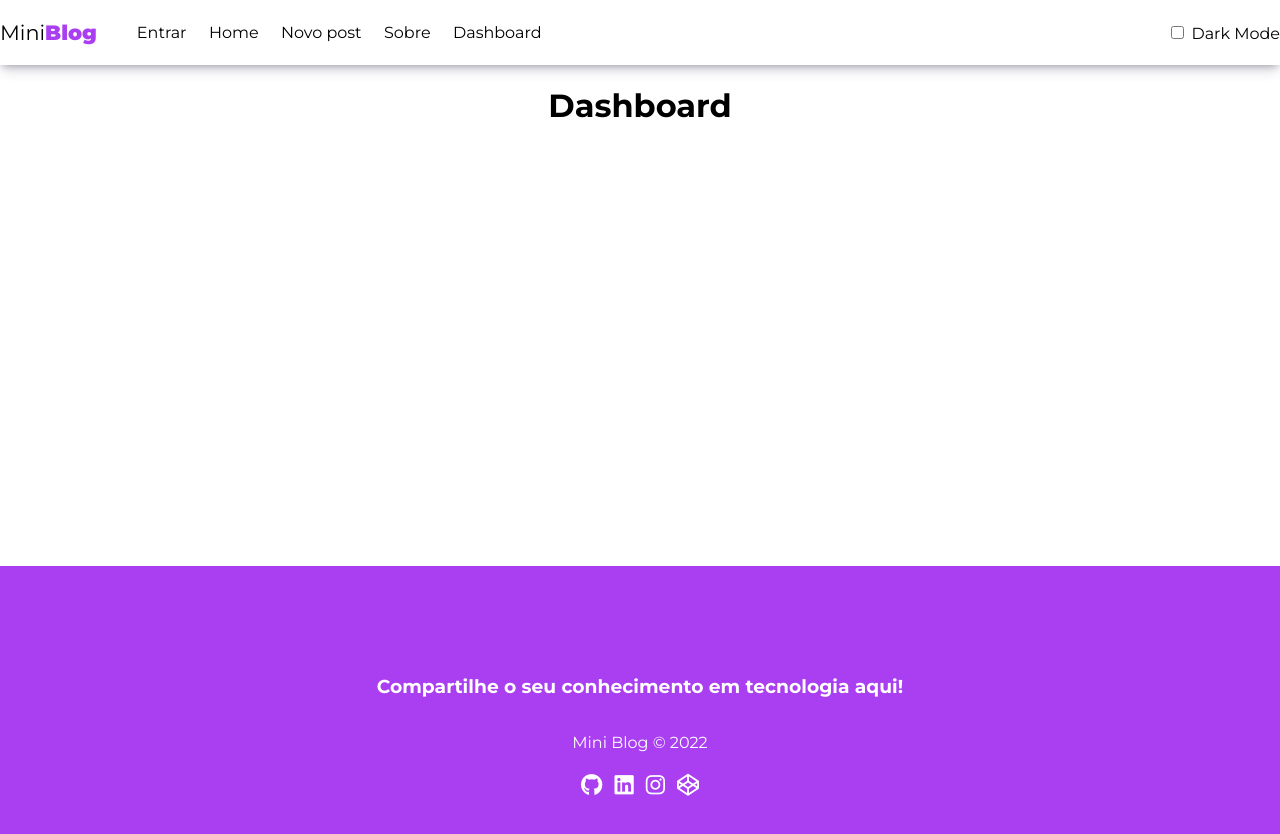
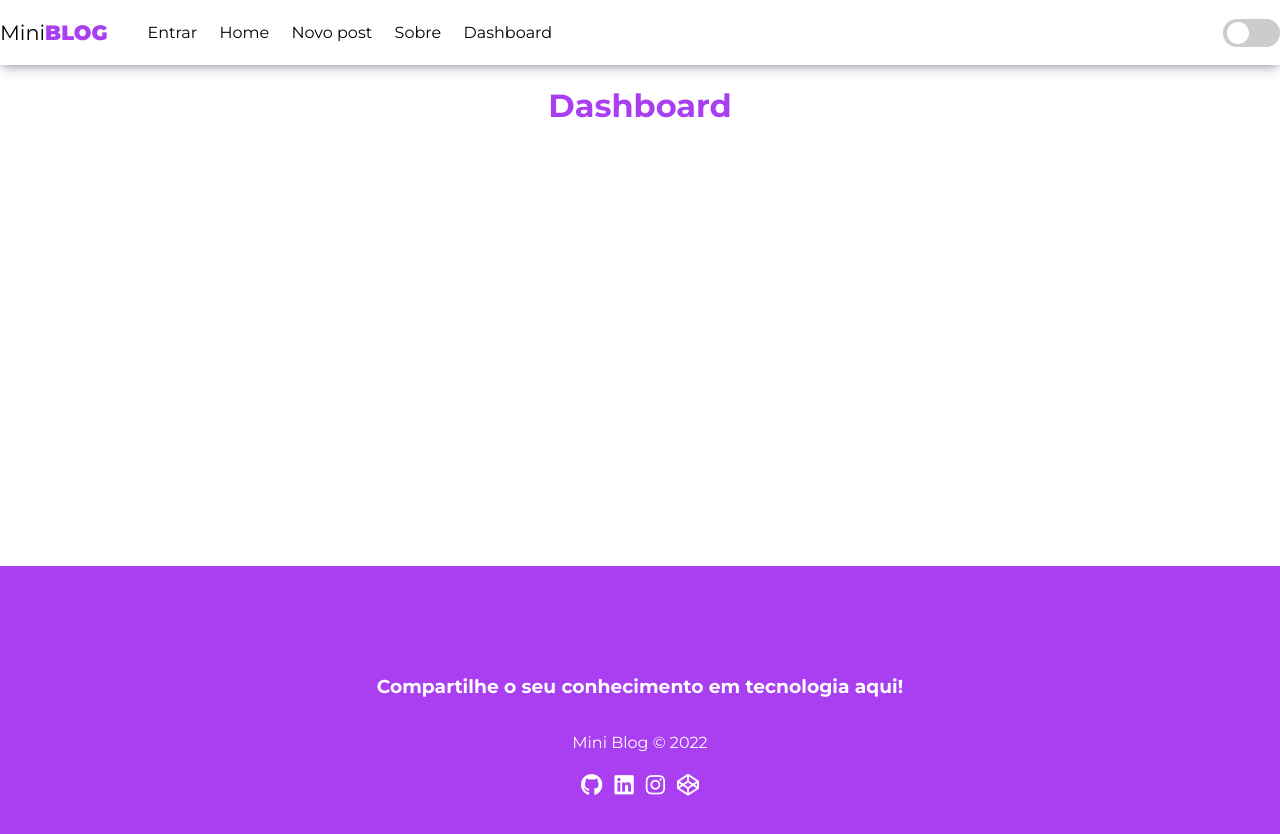
Before and after one commit to fabio2g/miniblog, a React (Create React App) app: page /dashboard in a window 1280 px wide. Shown: the top 834 px of the page. Built offline with nearby package versions, Linux system fonts and the light colour scheme.

Commit message:
removendo erros

```diff
--- a/src/components/Footer/Footer.js
+++ b/src/components/Footer/Footer.js
@@ -2,23 +2,22 @@ import { Link } from "react-router-dom";
 import styles from "./Footer.module.css";
 
 const Footer = ({ theme }) => {
-    console.log("footer:", theme);
     return (
         <footer className={theme ? styles.footer : styles.footer_dark}>
             <h3>Compartilhe o seu conhecimento em tecnologia aqui!</h3>
             <p>Mini Blog &copy; 2022</p>
             <div className={styles.social_media}>
                 <Link>
-                    <i class="fa-brands fa-github"></i>
+                    <i className="fa-brands fa-github"></i>
                 </Link>
                 <Link>
-                    <i class="fa-brands fa-linkedin"></i>
+                    <i className="fa-brands fa-linkedin"></i>
                 </Link>
                 <Link>
-                    <i class="fa-brands fa-instagram"></i>
+                    <i className="fa-brands fa-instagram"></i>
                 </Link>
                 <Link>
-                    <i class="fa-brands fa-codepen"></i>
+                    <i className="fa-brands fa-codepen"></i>
                 </Link>
             </div>
         </footer>
--- a/src/components/Navbar/Navbar.js
+++ b/src/components/Navbar/Navbar.js
@@ -36,12 +36,14 @@ const Navbar = ({ themeState }) => {
                     </ul>
                 </div>
                 <div>
-                    <input
-                        type="checkbox"
-                        checked={theme}
-                        onChange={handleOnChange}
-                    />{" "}
-                    Dark Mode
+                    <label className={styles.switch}>
+                        <input
+                            type="checkbox"
+                            checked={theme}
+                            onChange={handleOnChange}
+                        />
+                        <span className={styles.slider}></span>
+                    </label>
                 </div>
             </div>
         </nav>
--- a/src/components/Navbar/Navbar.module.css
+++ b/src/components/Navbar/Navbar.module.css
@@ -39,6 +39,7 @@
 .brand span {
     color: var(--color-primary);
     font-weight: 900;
+    text-transform: uppercase;
 }
 
 .links ul {
@@ -50,3 +51,56 @@
     color: var(--color-primary);
     border-bottom: 2px solid var(--color-primary);
 }
+
+.switch {
+    position: relative;
+    display: inline-block;
+    width: 57px;
+    height: 28px;
+}
+
+.switch input {
+    opacity: 0;
+    width: 0;
+    height: 0;
+}
+
+.slider {
+    position: absolute;
+    cursor: pointer;
+    top: 0;
+    right: 0;
+    left: 0;
+    bottom: 0;
+    background: #ccc;
+    -webkit-transition: 0.4s;
+    transition: 0.4s;
+    border-radius: 34px;
+}
+
+.slider::before {
+    position: absolute;
+    content: "";
+    height: 22px;
+    width: 22px;
+    left: 4px;
+    bottom: 3px;
+    background: #fff;
+    border-radius: 50%;
+    -webkit-transition: .4s;
+    transition: .4s;
+}
+
+input:checked + .slider {
+    background: var(--color-primary);
+}
+
+input:focus + .slider {
+    box-shadow: 0 0 1px var(--color-primary);
+}
+
+input:checked + .slider:before {
+    -webkit-transform: translateX(27px);
+    -ms-transform: translateX(27px);
+    transform: translateX(27px);
+}
--- a/src/index.css
+++ b/src/index.css
@@ -9,6 +9,25 @@ body {
     margin: 0;
     box-sizing: border-box;
     font-family: "Montserrat", sans-serif;
+}
+
+/* scroll */
+body::-webkit-scrollbar {
+    width: 12px;
+}
+
+body::-webkit-scrollbar-track {
+    background: #ccc;
+}
+
+body::-webkit-scrollbar-thumb {
+    background-color: #666;
+    border-radius: 20px;
+    border: 3px solid #ccc;
+}
+
+h1 {
+    color: var(--color-primary);
 }
 
 /* Navbar */
--- a/src/pages/Login/Login.module.css
+++ b/src/pages/Login/Login.module.css
@@ -3,7 +3,3 @@
     margin: 60px auto 0;
 
 }
-
-.box_login h1 {
-    color: var(--color-primary);
-}
--- a/src/pages/Register/Register.module.css
+++ b/src/pages/Register/Register.module.css
@@ -2,7 +2,3 @@
     margin: 3.5em auto;
     width: 500px;
 }
-
-.box_register h1 {
-    color: var(--color-primary);
-}
```
Also changed, not shown: public/manifest.json.
